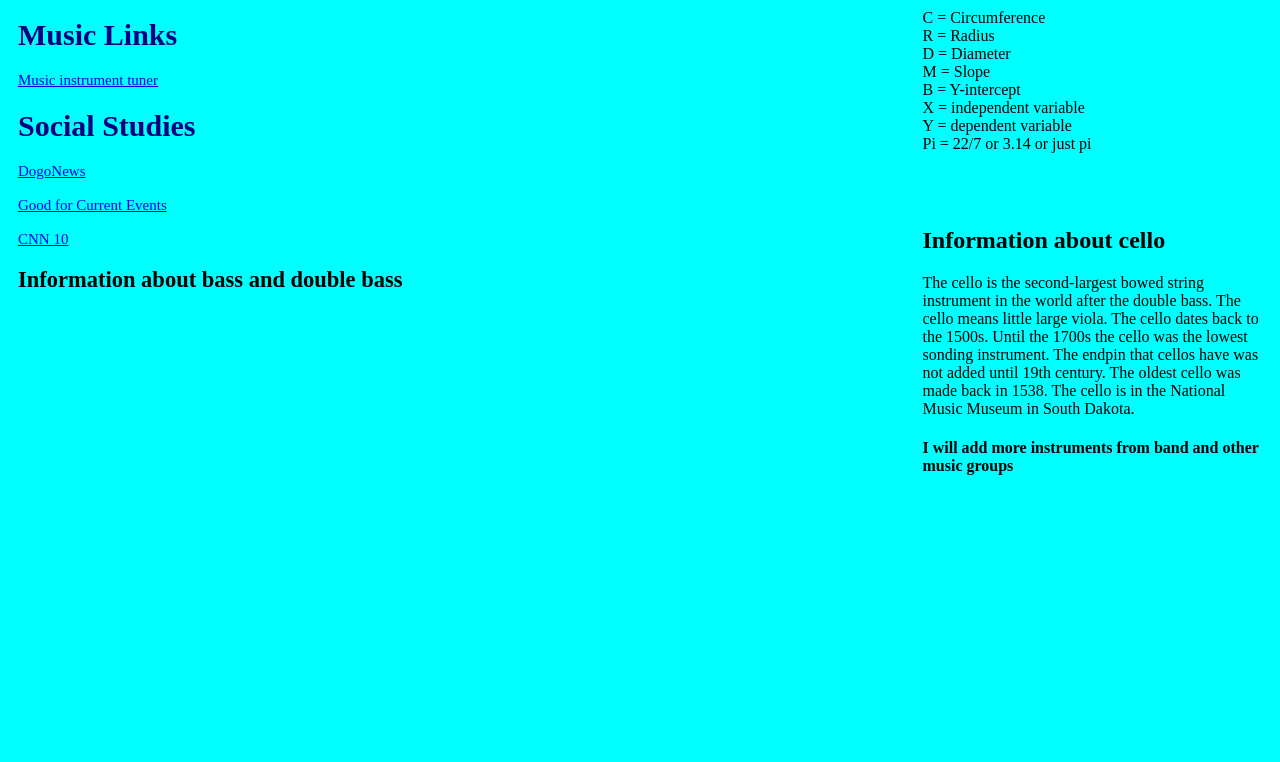
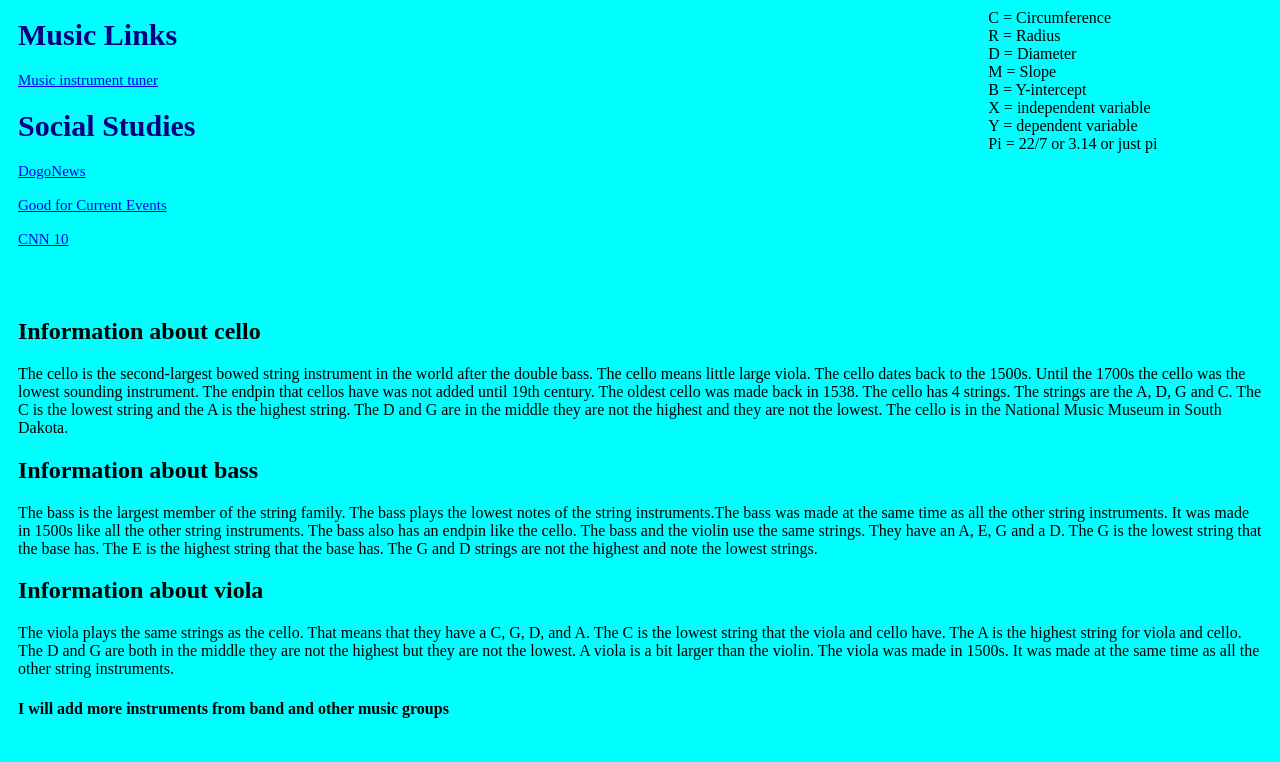
Before and after one commit to aryan-codehub/aryan-codehub.github.io, a plain HTML site: page index.html in a window 1280 px wide. Shown: the part 762-1524 px from the top of the page. Before the commit the page ends 1307 px from the top, so only its background shows below. Drawn offline with Linux system fonts and the light colour scheme.

Commit message:
Added more info about string instruments

```diff
--- a/css/style.css
+++ b/css/style.css
@@ -40,9 +40,9 @@ body {
 .grid-container {
   display: grid;
   grid-template-areas:
-    'header header header header header header'
-    'menu menu menu main main right'
-    'menu menu menu footer footer footer';
+    'header header header header header header header'
+    'menu menu menu main main right right'
+    'footer footer footer footer footer footer footer';
   gap: 10px;
   padding: 10px;
 }
--- a/index.html
+++ b/index.html
@@ -25,7 +25,7 @@
                 </p>
                 <p>
                      <a
-                     href="https://www.aleks.com" target="_blank">Math Pratice on Aleks</a>
+                     href="https://www.aleks.com" target="_blank">Math Practice on Aleks</a>
                 </p>
                 <p>
                      <a
@@ -62,14 +62,11 @@
             <a href="https://www.dogonews.com" target="_blank"> Good for Current Events</a>
             <br></br>
             <a href="https://www.cnn.com/cnn10" target="_blank"> CNN 10</a>
-            <h2> Information about bass and double bass</h2>
-            <p></p>
-
             </div>
             <div class="grid-main">
                 <iframe width="500" height="315" allow="fullscreen; autoplay; encrypted-media" src="https://games.construct.net/82/latest" frameborder="0" allowfullscreen="true" msallowfullscreen="true" mozallowfullscreen="true" webkitallowfullscreen="true" allowpaymentrequest="false" referrerpolicy="unsafe-url" sandbox="allow-same-origin allow-forms allow-scripts allow-pointer-lock allow-orientation-lock allow-popups" scrolling="no"></iframe>
                 <br>
-                <iframe width="500" height="315" allow="fullscreen; autoplay; encrypted-media" src="https://games.construct.net/2583/latest" frameborder="0" allowfullscreen="true" msallowfullscreen="true" mozallowfullscreen="true" webkitallowfullscreen="true" allowpaymentrequest="false" referrerpolicy="unsafe-url" sandbox="allow-same-origin allow-forms allow-scripts allow-pointer-lock allow-orientation-lock allow-popups" scrolling="no"></iframe>
+                <iframe width="500" height="315" allow="fullscreen; autoplay; encrypted-media" src="https://games.construct.net/2583/latest" frameborder="0" allowfullscreen="true" msallowfullscreen="true" mozallowfullscreen="true" webkitallowfullscreen="true" allowpaymentrequest="false" referrerpolicy="unsafe-url" sandbox="allow-same-origin allow-forms allow-scripts allow-pointer-lock a   llow-orientation-lock allow-popups" scrolling="no"></iframe>
             </div>
             <div class="grid-right">
                 <h1>Math Formulas</h1>
@@ -112,14 +109,21 @@
 <br>
 <br>
 <br>
-                   <h2> Information about cello </h2>
-                   <p> The cello is the second-largest bowed string instrument in the world after the double bass.
-                    The cello means little large viola. The cello dates back to the 1500s. Until the 1700s the cello was the lowest
-                    sonding instrument. The endpin that cellos have was not added until 19th century. The oldest cello was made back in 1538.
+
+                </p>
+            </div>
+            <div class="grid-footer">
+                <h2> Information about cello </h2>
+                    <p> The cello is the second-largest bowed string instrument in the world after the double bass.
+                    The cello means little large viola. The cello dates back to the 1500s. Until the 1700s the cello was the lowest sounding instrument. The endpin that cellos have was not added until 19th century. The oldest cello was made back in 1538. The cello has 4 strings. The strings are the A, D, G and C. The C is the lowest string and the A is the highest string. The D and G are in the middle they are not the highest and they are not the lowest.
                     The cello is in the National Music Museum in South Dakota.
-                   </p>
-                   <h4> I will add more instruments from band and other music groups</h4>
-                </p>
+                    </p>
+                <h2> Information about bass</h2>
+                    <p>The bass is the largest member of the string family. The bass plays the lowest notes of the string instruments.The bass was made at the same time as all the other string instruments. It was made in 1500s like all the other string instruments. The bass also has an endpin like the cello. The bass and the violin use the same strings. They have an A, E, G and a D. The G is the lowest string that the base has. The E is the highest string that the base has. The G and D strings are not the highest and note the lowest strings. </p>
+                    <h2> Information about viola</h2>
+                   <p> The viola plays the same strings as the cello. That means that they have a C, G, D, and A. The C is the lowest string that the viola and cello have. The A is the highest  string for viola and cello. The D and G are both in the middle they are not the highest but they are not the lowest. A viola is a bit larger than the violin. The viola was made in 1500s. It was made at the same time as all the other string instruments.  </p>
+
+                <h4> I will add more instruments from band and other music groups</h4>
             </div>
         </div>
     </body>
```
